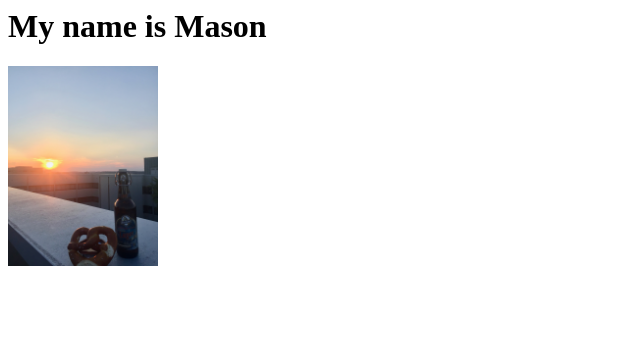
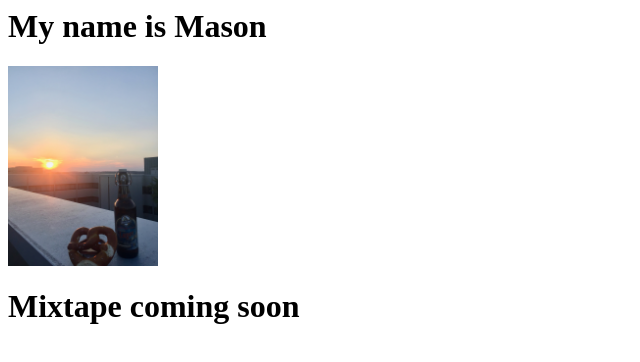
Before and after one commit to mlykes/classdemo, a plain HTML site: page index.html in a window 1280 px wide. Shown: the whole page, without its empty margins (0-640 px from the left). Drawn offline with Linux system fonts and the light colour scheme.

Commit message:
Update index.html

```diff
--- a/index.html
+++ b/index.html
@@ -3,4 +3,5 @@
 <div>
     <img src="IMG_4862.jpg" height="200">
 </div>
+<h1>Mixtape coming soon</h1>
 </html>
```
